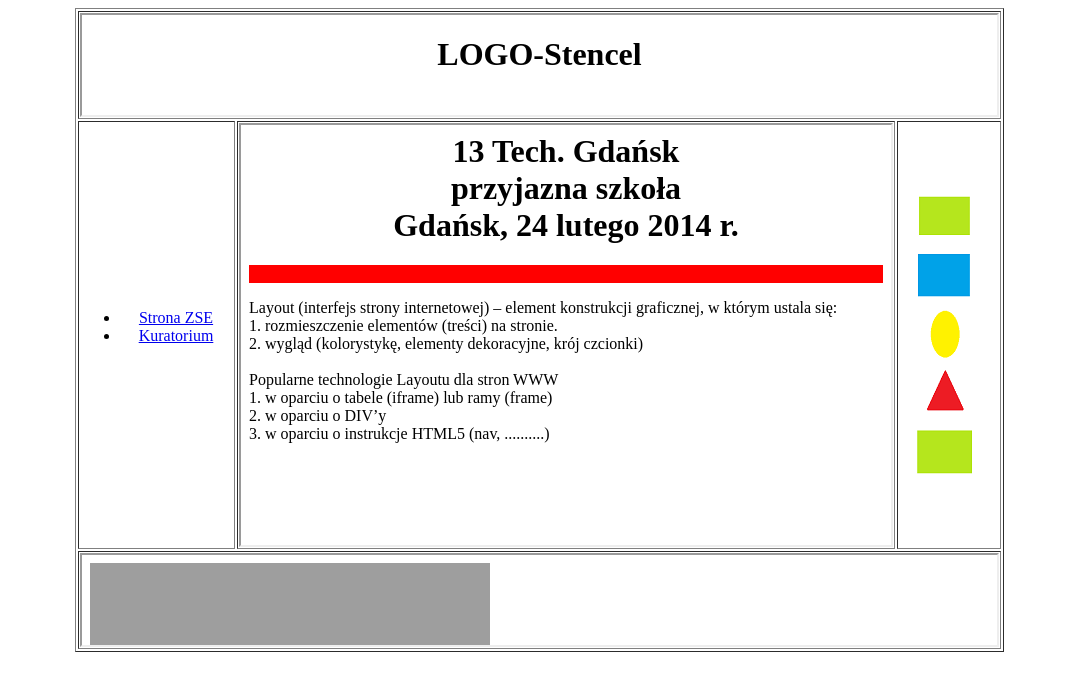
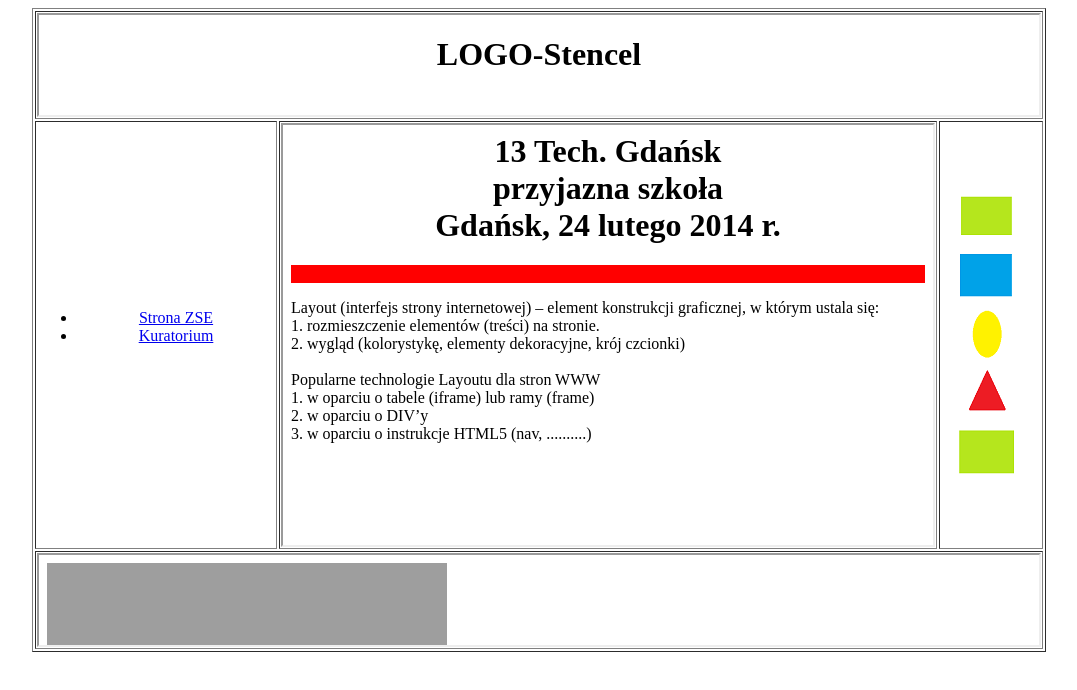
Before and after one commit to PrzemyslawS1/przemyslaw, a plain HTML site: page glowny_stencel.html in a window 1280 px wide. Shown: the whole page, without its empty margins (101-1178 px from the left). Drawn offline with Linux system fonts and the light colour scheme.

Commit message:
Update glowny_stencel.html

```diff
--- a/glowny_stencel.html
+++ b/glowny_stencel.html
@@ -3,14 +3,14 @@
     <meta charset="utf-8">
   </head>
 <body>
-    <table width=65% border="1" align="center">
+    <table width=60% border="1" align="center">
         <tr>
             <td colspan="3">
-              <iframe scrolling="no" width=915 height=100 name="obszar_logo" src="logp_stencel.html" border="0"></iframe>
+              <iframe scrolling="no" width=1000 height=100 name="obszar_logo" src="logp_stencel.html" border="0"></iframe>
             </td>
         </tr>
         <tr>
-            <td width=18% align="center">
+            <td width=30% align="center">
 
                <ul>
                     <li>
@@ -42,7 +42,7 @@
         </tr>
         <tr>
             <td colspan="3">
-               <iframe scrolling="no" width=915 height=90 name="obszar_stopka" src="stopka_stencel.html" border="0"></iframe>
+               <iframe scrolling="no" width=1000 height=90 name="obszar_stopka" src="stopka_stencel.html" border="0"></iframe>
 
             </td>
         </tr>
```
